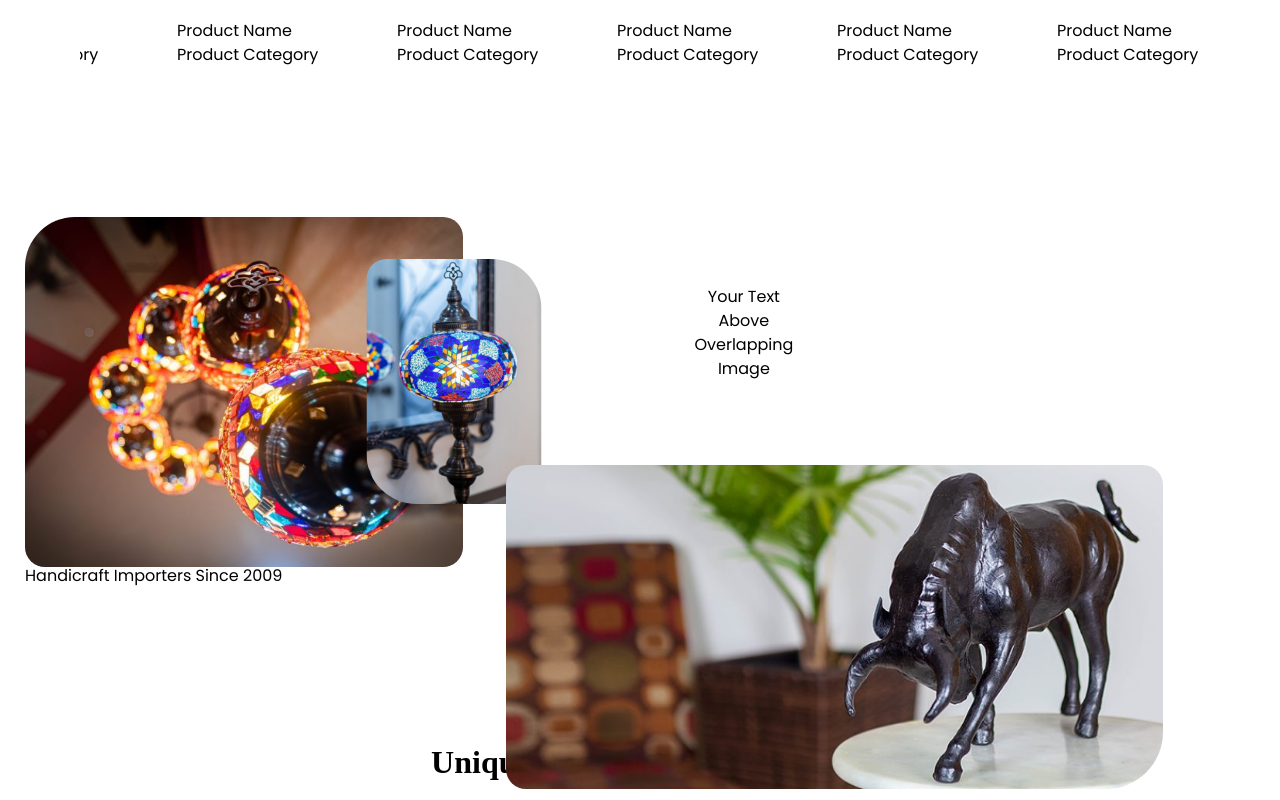
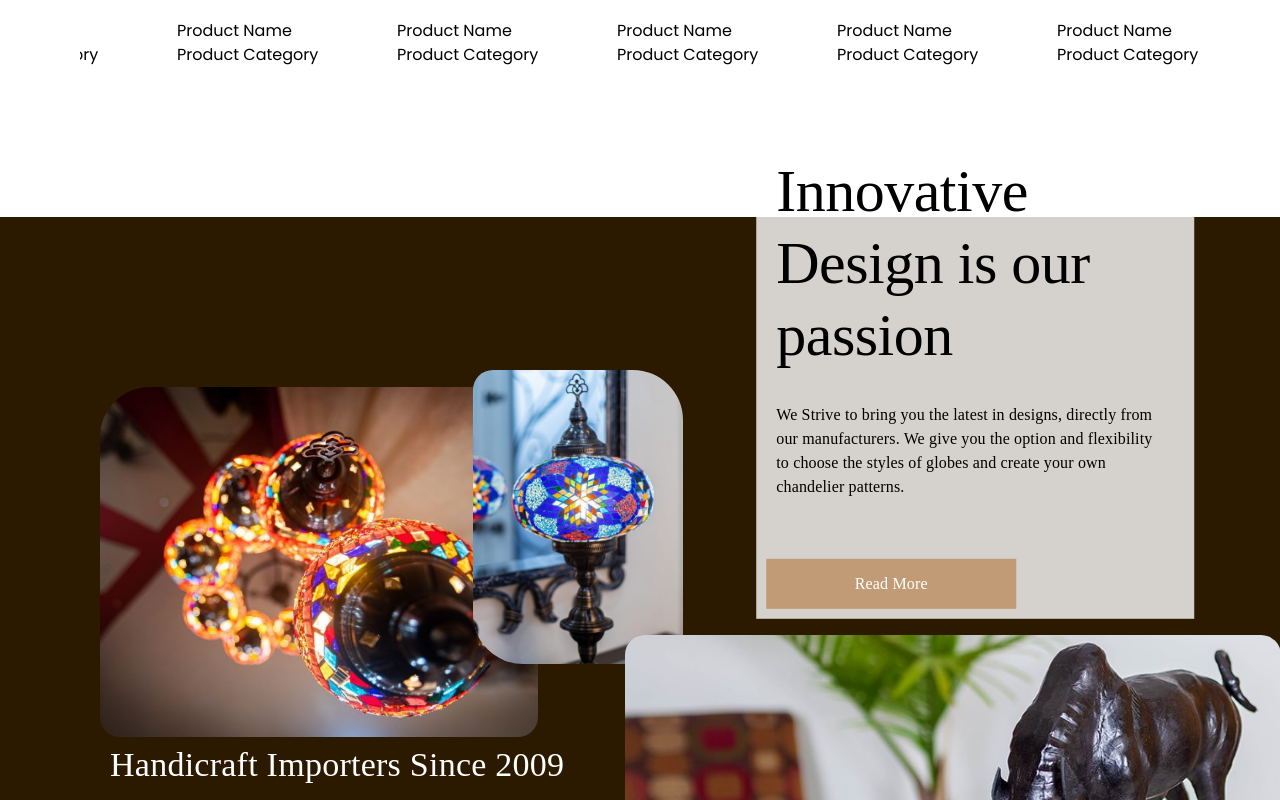
Before and after one commit to RedEyesNCode/DecorSpectrum_REACT, a React (Create React App) app: page / in a window 1280 px wide. Shown: the part 1480-2280 px from the top of the page. Built offline with nearby package versions, Linux system fonts and the light colour scheme; no server answers.

Commit message:
Complete headMean.jsx

```diff
--- a/src/pages/headmean.jsx
+++ b/src/pages/headmean.jsx
@@ -3,6 +3,7 @@ import image11 from "../images/image-3.webp";
 import image12 from "../images/ic_blue_lamp.jpg";
 import image1 from "../images/image-14.jpg";
 import imageLamp from "../images/ic_light_lamp.jpg";
+import { Typography, Box, Stack } from '@mui/material';
 
 const Headmean = () => {
   return (
@@ -11,7 +12,9 @@ const Headmean = () => {
         display: "flex",
         flexDirection: "column",
         alignItems: "start",
-        margin: "25px",
+        padding : "100px",
+        marginTop : "150px",
+        backgroundColor : "#2C1A00",
       }}
     >
       <div style={{ position: "relative" }}>
@@ -37,15 +40,24 @@ const Headmean = () => {
             borderStartEndRadius: "50px",
             borderStartStartRadius: "20px",
             position: "absolute",
-            bottom: 0,
+            bottom: 10,
             left: "90%",
-            transform: "translateX(-30%)",
-            width: "40%",
+            transform: "translateX(-10%)",
+            width: "210px",
             height: "auto",
           }}
         />
         {/* Text Above Overlapping Image */}
-        <p style={{ position: "absolute", bottom: "90px", left: "110%", transform: "translate(150%, -20%)", textAlign: "center", backgroundColor: "rgba(255, 255, 255, 0.8)", padding: "10px" }}>Your Text Above Overlapping Image</p>
+        <div style={{ position: "absolute", bottom: "-90px",  transform: "translate(150%, -30%)",  backgroundColor: "rgba(255, 255, 255, 0.8)", padding: "10px" }}>
+          <Stack direction="column">
+          <Typography variant='h2' style={{ fontFamily : 'Rosario-Regular', padding : "10px"}}>Innovative Design is our passion</Typography>
+          <Typography variant='body1' style={{ fontFamily : 'Rosario-Regular', marginTop: "12px",marginRight :"20px",padding : "10px", color: "#000000" }}>We Strive to bring you the latest in designs, directly from our manufacturers. We give you the option and flexibility to choose the styles of globes and create your own chandelier patterns.</Typography>
+          <Box sx={{ marginTop: "50px", backgroundColor: "#C19B76", padding: "20px", width: "250px", height: "50px", display: "flex", alignItems: "center", justifyContent: "center" }}>
+            <Typography style={{color : "#FFFFFF",fontFamily : 'Rosario-Medium'}}  variant="body1">Read More </Typography>
+          </Box>
+          </Stack>
+
+        </div>
         {/* Overlapping Image */}
         <img
           src={image1}
@@ -59,12 +71,14 @@ const Headmean = () => {
             width: "150%", // Increased size
             height: "auto",
             bottom: "-80%",
-            left: "110%",
+            left: "120%",
           }}
         />
       </div>
       <div style={{ marginTop: "60px" }}>
-        <p>Handicraft Importers Since 2009</p>
+      <Typography variant='h4' style={{ fontFamily : 'Rosario-Bold',color : "#FFFFFF",fontWeight : 500, padding : "10px"}}>{'Handicraft Importers Since  2009'}</Typography>
+
+
       </div>
     </div>
   );
```
